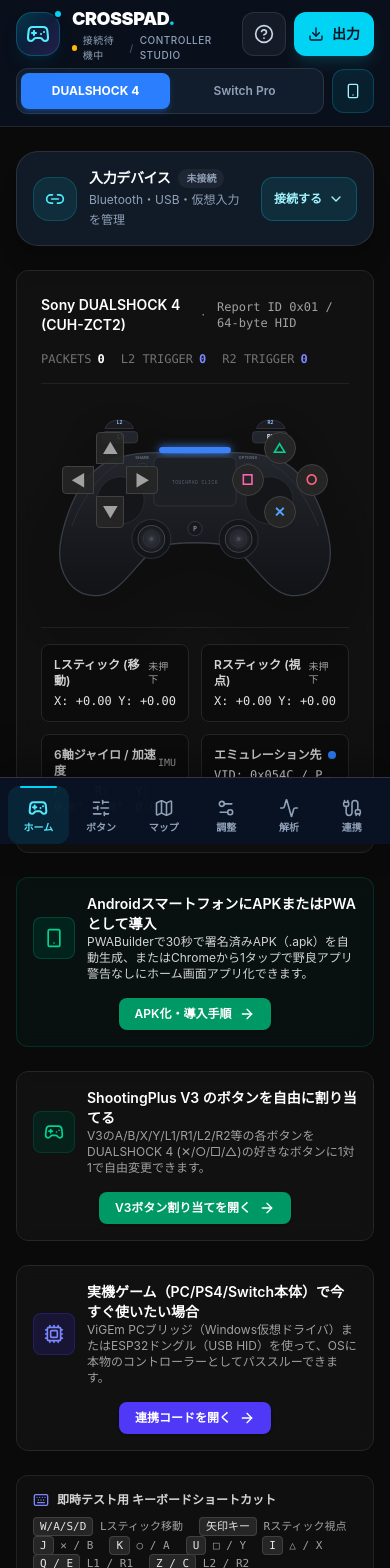
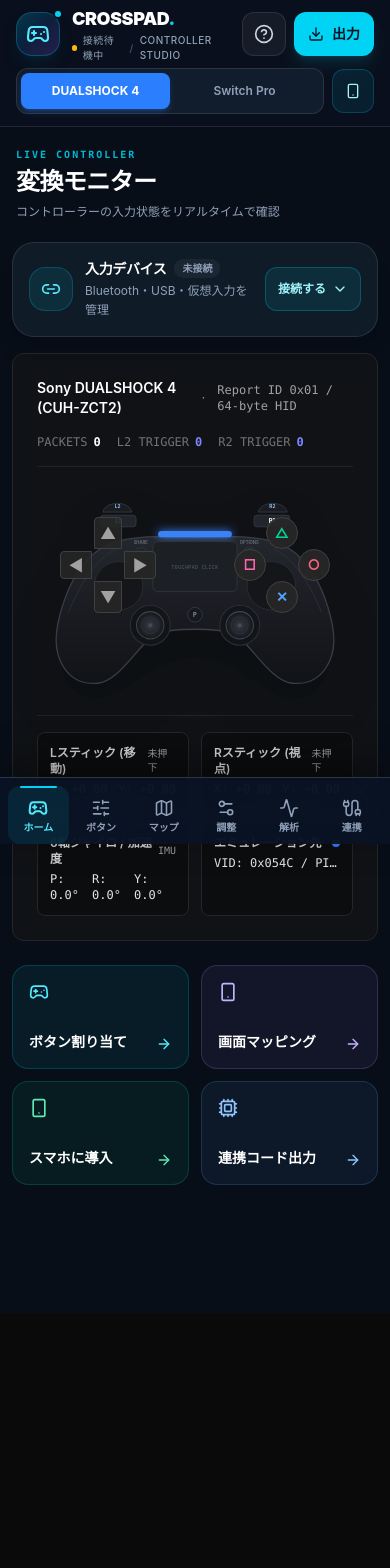
Before and after one commit to yuki19990315-hub/ControllerMap, a React (Vite) app: page / in a window 390 px wide. Shown: the top 1568 px of the page. After the commit the page ends 1313 px from the top, so only its background shows below. Built offline with nearby package versions, Linux system fonts and the light colour scheme.

Commit message:
feat(ui): create mobile dashboard header and compact quick actions

```diff
--- a/src/App.tsx
+++ b/src/App.tsx
@@ -461,8 +461,17 @@ export default function App() {
     };
   }, [currentProfile.gyroCalibration, handleUpdateGyro, handleStickMove]);
 
+  const sectionInfo = {
+    visualizer: { eyebrow: 'LIVE CONTROLLER', title: '変換モニター', description: 'コントローラーの入力状態をリアルタイムで確認' },
+    remapper: { eyebrow: 'BUTTON CONFIG', title: 'ボタン割り当て', description: '物理ボタンを好きな操作に割り当て' },
+    mapper: { eyebrow: 'TOUCH MAPPING', title: '画面マッピング', description: '画面上の操作位置を編集' },
+    calibration: { eyebrow: 'PRECISION CONTROL', title: '感度・ジャイロ調整', description: 'スティックやセンサーの動作を調整' },
+    telemetry: { eyebrow: 'PACKET INSPECTOR', title: '通信解析', description: '受信した入力データを確認' },
+    bridge: { eyebrow: 'HARDWARE BRIDGE', title: 'PC・ESP32連携', description: '外部機器との接続方法やコード出力' },
+  }[activeTab];
+
   return (
-    <div className="min-h-screen bg-neutral-950 text-neutral-100 flex flex-col font-sans">
+    <div className="crosspad-app min-h-screen min-w-0 bg-[#080e18] text-slate-100 flex flex-col font-sans">
       {/* 1. Global Navigation Bar */}
       <Navbar
         activeTab={activeTab}
@@ -476,7 +485,18 @@ export default function App() {
       />
 
       {/* 2. Main Content Workspace Container (1440px wide baseline) */}
-      <main className="flex-1 mx-auto w-full max-w-7xl px-4 sm:px-6 lg:px-8 py-6 space-y-6">
+      <main className="crosspad-workspace relative z-0 mx-auto w-full max-w-7xl min-w-0 flex-1 space-y-4 px-3 pb-28 pt-5 sm:space-y-5 sm:px-6 md:pb-8 lg:px-8">
+        <div className="flex min-w-0 items-end justify-between gap-3 px-1 pb-1">
+          <div className="min-w-0">
+            <p className="mb-1 font-mono text-[10px] font-bold tracking-[0.2em] text-cyan-400/85">{sectionInfo.eyebrow}</p>
+            <h1 className="text-2xl font-black tracking-tight text-white sm:text-3xl">{sectionInfo.title}</h1>
+            <p className="mt-1 text-xs leading-relaxed text-slate-400 sm:text-sm">{sectionInfo.description}</p>
+          </div>
+          <div className="hidden shrink-0 items-center gap-2 rounded-full border border-white/10 bg-white/5 px-3 py-2 text-[11px] font-semibold text-slate-300 sm:flex">
+            <span className={connectedDevices.length ? 'h-2 w-2 rounded-full bg-emerald-400' : 'h-2 w-2 rounded-full bg-amber-400'} />
+            {connectedDevices.length ? connectedDevices.length + '台接続中' : '入力待機中'}
+          </div>
+        </div>
         {/* Device Connector Ribbon */}
         <DeviceConnector
           connectedDevices={connectedDevices}
@@ -500,78 +520,23 @@ export default function App() {
               onStickMove={handleStickMove}
             />
 
-            {/* Quick-Action Android APK Banner */}
-            <div className="flex flex-col sm:flex-row items-center justify-between gap-4 p-4 rounded-xl border border-emerald-900/50 bg-emerald-950/20 backdrop-blur">
-              <div className="flex items-center gap-3">
-                <div className="p-2.5 rounded-lg bg-emerald-950/70 border border-emerald-800/60 text-emerald-400">
-                  <Smartphone className="h-5 w-5" />
-                </div>
-                <div>
-                  <h3 className="text-sm font-semibold text-white">
-                    AndroidスマートフォンにAPKまたはPWAとして導入
-                  </h3>
-                  <p className="text-xs text-neutral-300">
-                    PWABuilderで30秒で署名済みAPK（.apk）を自動生成、またはChromeから1タップで野良アプリ警告なしにホーム画面アプリ化できます。
-                  </p>
-                </div>
-              </div>
-
-              <button
-                onClick={() => setIsAndroidModalOpen(true)}
-                className="flex items-center gap-2 px-4 py-2 text-xs font-semibold rounded-lg bg-emerald-600 hover:bg-emerald-500 text-white shadow transition-all whitespace-nowrap shrink-0"
-              >
-                <span>APK化・導入手順</span>
-                <ArrowRight className="h-4 w-4" />
+            {/* Touch-friendly quick actions, secondary to the live controller. */}
+            <div className="grid grid-cols-2 gap-3 lg:grid-cols-4">
+              <button type="button" onClick={() => setActiveTab('remapper')} className="group flex min-h-[104px] flex-col items-start justify-between rounded-2xl border border-cyan-400/20 bg-cyan-400/[0.07] p-4 text-left transition hover:bg-cyan-400/15">
+                <Gamepad2 className="h-5 w-5 text-cyan-300" />
+                <span className="flex w-full items-end justify-between gap-1 text-sm font-bold text-white">ボタン割り当て <ArrowRight className="h-4 w-4 shrink-0 text-cyan-300 transition group-hover:translate-x-1" /></span>
               </button>
-            </div>
-
-            {/* Quick-Action V3 Button Remapping Banner */}
-            <div className="flex flex-col sm:flex-row items-center justify-between gap-4 p-4 rounded-xl border border-neutral-800 bg-neutral-900/60 backdrop-blur">
-              <div className="flex items-center gap-3">
-                <div className="p-2.5 rounded-lg bg-emerald-950/60 border border-emerald-800/40 text-emerald-400">
-                  <Gamepad2 className="h-5 w-5" />
-                </div>
-                <div>
-                  <h3 className="text-sm font-semibold text-white">
-                    ShootingPlus V3 のボタンを自由に割り当てる
-                  </h3>
-                  <p className="text-xs text-neutral-400">
-                    V3のA/B/X/Y/L1/R1/L2/R2等の各ボタンを{targetController === 'DS4' ? 'DUALSHOCK 4 (✕/○/□/△)' : 'Switch Pro (B/A/Y/X)'}の好きなボタンに1対1で自由変更できます。
-                  </p>
-                </div>
-              </div>
-
-              <button
-                onClick={() => setActiveTab('remapper')}
-                className="flex items-center gap-2 px-4 py-2 text-xs font-semibold rounded-lg bg-emerald-600 hover:bg-emerald-500 text-white shadow transition-all whitespace-nowrap shrink-0"
-              >
-                <span>V3ボタン割り当てを開く</span>
-                <ArrowRight className="h-4 w-4" />
+              <button type="button" onClick={() => setActiveTab('mapper')} className="group flex min-h-[104px] flex-col items-start justify-between rounded-2xl border border-violet-400/20 bg-violet-400/[0.07] p-4 text-left transition hover:bg-violet-400/15">
+                <Smartphone className="h-5 w-5 text-violet-300" />
+                <span className="flex w-full items-end justify-between gap-1 text-sm font-bold text-white">画面マッピング <ArrowRight className="h-4 w-4 shrink-0 text-violet-300 transition group-hover:translate-x-1" /></span>
               </button>
-            </div>
-
-            {/* Quick-Action Bridge Banner */}
-            <div className="flex flex-col sm:flex-row items-center justify-between gap-4 p-4 rounded-xl border border-neutral-800 bg-neutral-900/60 backdrop-blur">
-              <div className="flex items-center gap-3">
-                <div className="p-2.5 rounded-lg bg-indigo-950/60 border border-indigo-800/40 text-indigo-400">
-                  <Cpu className="h-5 w-5" />
-                </div>
-                <div>
-                  <h3 className="text-sm font-semibold text-white">
-                    実機ゲーム（PC/PS4/Switch本体）で今すぐ使いたい場合
-                  </h3>
-                  <p className="text-xs text-neutral-400">
-                    ViGEm PCブリッジ（Windows仮想ドライバ）またはESP32ドングル（USB HID）を使って、OSに本物のコントローラーとしてパススルーできます。
-                  </p>
-                </div>
-              </div>
-
-              <button
-                onClick={() => setIsExportModalOpen(true)}
-                className="flex items-center gap-2 px-4 py-2 text-xs font-semibold rounded-lg bg-indigo-600 hover:bg-indigo-500 text-white shadow transition-all whitespace-nowrap shrink-0"
-              >
-                <span>連携コードを開く</span>
-                <ArrowRight className="h-4 w-4" />
+              <button type="button" onClick={() => setIsAndroidModalOpen(true)} className="group flex min-h-[104px] flex-col items-start justify-between rounded-2xl border border-emerald-400/20 bg-emerald-400/[0.07] p-4 text-left transition hover:bg-emerald-400/15">
+                <Smartphone className="h-5 w-5 text-emerald-300" />
+                <span className="flex w-full items-end justify-between gap-1 text-sm font-bold text-white">スマホに導入 <ArrowRight className="h-4 w-4 shrink-0 text-emerald-300 transition group-hover:translate-x-1" /></span>
+              </button>
+              <button type="button" onClick={() => setIsExportModalOpen(true)} className="group flex min-h-[104px] flex-col items-start justify-between rounded-2xl border border-blue-400/20 bg-blue-400/[0.07] p-4 text-left transition hover:bg-blue-400/15">
+                <Cpu className="h-5 w-5 text-blue-300" />
+                <span className="flex w-full items-end justify-between gap-1 text-sm font-bold text-white">連携コード出力 <ArrowRight className="h-4 w-4 shrink-0 text-blue-300 transition group-hover:translate-x-1" /></span>
               </button>
             </div>
           </div>
@@ -699,7 +664,7 @@ export default function App() {
         )}
 
         {/* Keyboard Cheatsheet Card (Bottom Drawer) */}
-        <div className="rounded-xl border border-neutral-800/80 bg-neutral-900/40 p-4 text-xs text-neutral-400">
+        <div className="hidden rounded-xl border border-neutral-800/80 bg-neutral-900/40 p-4 text-xs text-neutral-400 md:block">
           <div className="flex flex-wrap items-center justify-between gap-3">
             <div className="flex items-center gap-2 text-neutral-300 font-semibold">
               <Keyboard className="h-4 w-4 text-indigo-400" />
@@ -720,7 +685,7 @@ export default function App() {
       </main>
 
       {/* Footer */}
-      <footer className="w-full border-t border-neutral-800/80 py-4 text-center text-xs text-neutral-500 font-sans">
+      <footer className="hidden w-full border-t border-neutral-800/80 py-4 text-center text-xs text-neutral-500 font-sans md:block">
         CrossPad Protocol · スマホ画面マッピング式Bluetoothコントローラー変換スタジオ
       </footer>
 
```
